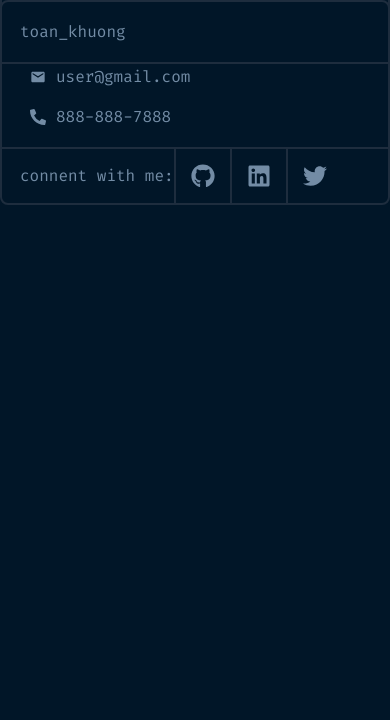
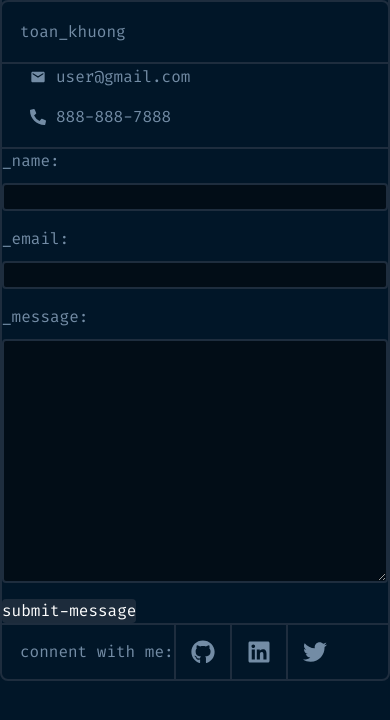
Before and after one commit to tpkhuong/portfolio, a Next.js app in the folder portfolio/: page /contactme in a window 390 px wide. Shown: the top 720 px of the page. Built offline with nearby package versions, Linux system fonts and the light colour scheme.

Commit message:
enjoyed the effort/process of building algorithm fir message inputs form elements mobile.

```diff
--- a/portfolio/Components/Contact/MessageInputs/MessageInputs.module.css
+++ b/portfolio/Components/Contact/MessageInputs/MessageInputs.module.css
@@ -0,0 +1,27 @@
+/* mobile */
+
+.inputs-sent-message-container > * + * {
+  margin-block-start: 16px;
+}
+
+.label-input-container {
+  display: flex;
+  flex-direction: column;
+  gap: 10px;
+}
+
+.label-input-container input,
+.label-input-container textarea {
+  background-color: hsl(208, 84%, 5%);
+  border: var(--border-lines);
+  border-radius: 4px;
+}
+
+.submit-btn {
+  color: var(--color-neutral-white);
+  background-color: var(--color-default-button);
+  border-radius: 4px;
+}
+
+/* desktop */
+/* --color-default-button */
--- a/portfolio/Components/Contact/MessageInputs/index.js
+++ b/portfolio/Components/Contact/MessageInputs/index.js
@@ -3,9 +3,53 @@ import InputsStyles from "./MessageInputs.module.css";
 
 export default function MessageInputs({ children }) {
   return (
-    <div className={MessageInputs[`inputs-sent-message-container`]}>
+    <form role="form" className={InputsStyles[`inputs-sent-message-container`]}>
       {/* inputs */}
+      <div className={InputsStyles[`label-input-container`]}>
+        <label htmlFor="name">_name:</label>
+        <input id="name" type="text" />
+      </div>
+      <div className={InputsStyles[`label-input-container`]}>
+        <label htmlFor="email">_email:</label>
+        <input id="email" type="text" />
+      </div>
+      <div className={InputsStyles[`label-input-container`]}>
+        <label htmlFor="message">_message:</label>
+        <textarea
+          name="user-message"
+          id="message"
+          cols="30"
+          rows="10"
+        ></textarea>
+      </div>
+      <div>
+        <button
+          className={InputsStyles[`submit-btn`]}
+          aria-label="submit message"
+        >
+          submit-message
+        </button>
+        {/* modal container */}
+      </div>
       {/* sent message */}
+    </form>
+  );
+}
+
+function SentMessageModal({ children }) {
+  return (
+    <div className={InputsStyles[`sent-message-modal-container`]}>
+      {/* modal */}
+      <div role="dialog" aria-modal="true" aria-labelledby="sent-message-modal">
+        <h2 className="visually-hidden">Message Sent</h2>
+        <h2 className={InputsStyles[`title`]}>Thank You!</h2>
+        <p className={InputsStyles[`description`]}>
+          Your message has been accepted. You will recieve answer really soon!
+        </p>
+        <button className={InputsStyles[`new-message-btn`]} role="button">
+          send-new-message
+        </button>
+      </div>
     </div>
   );
 }
--- a/portfolio/styles/ContactMe.module.css
+++ b/portfolio/styles/ContactMe.module.css
@@ -27,6 +27,7 @@
 .tab-content {
   padding: 18px;
   padding-inline-start: 28px;
+  border-block-end: var(--border-lines);
 }
 
 .email-container:hover path:not([fill="none"]),
@@ -55,3 +56,8 @@
 }
 
 /* desktop */
+@media screen and (min-width: 90rem) {
+  .tab-content {
+    border-block-end: revert;
+  }
+}
```
